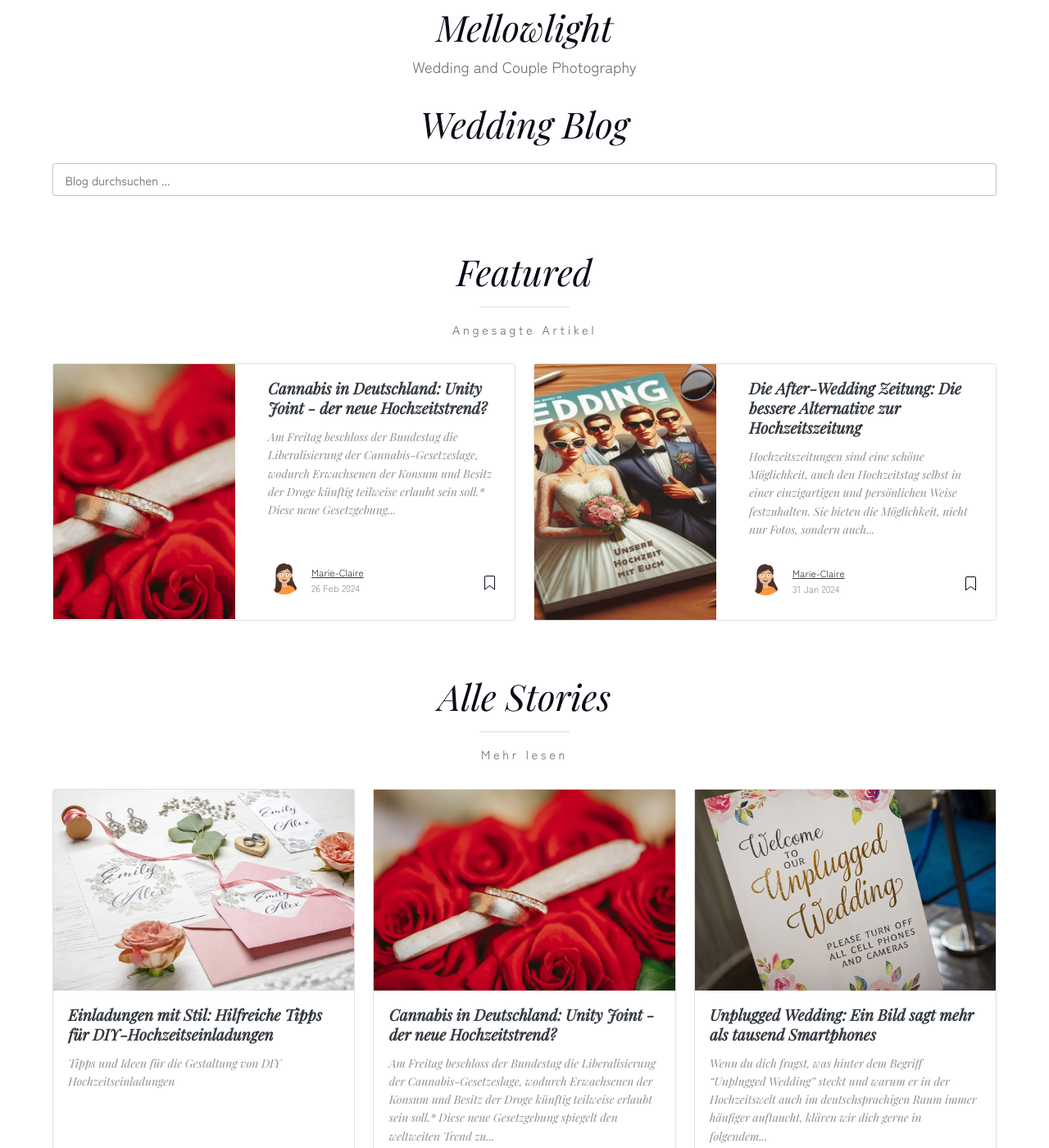
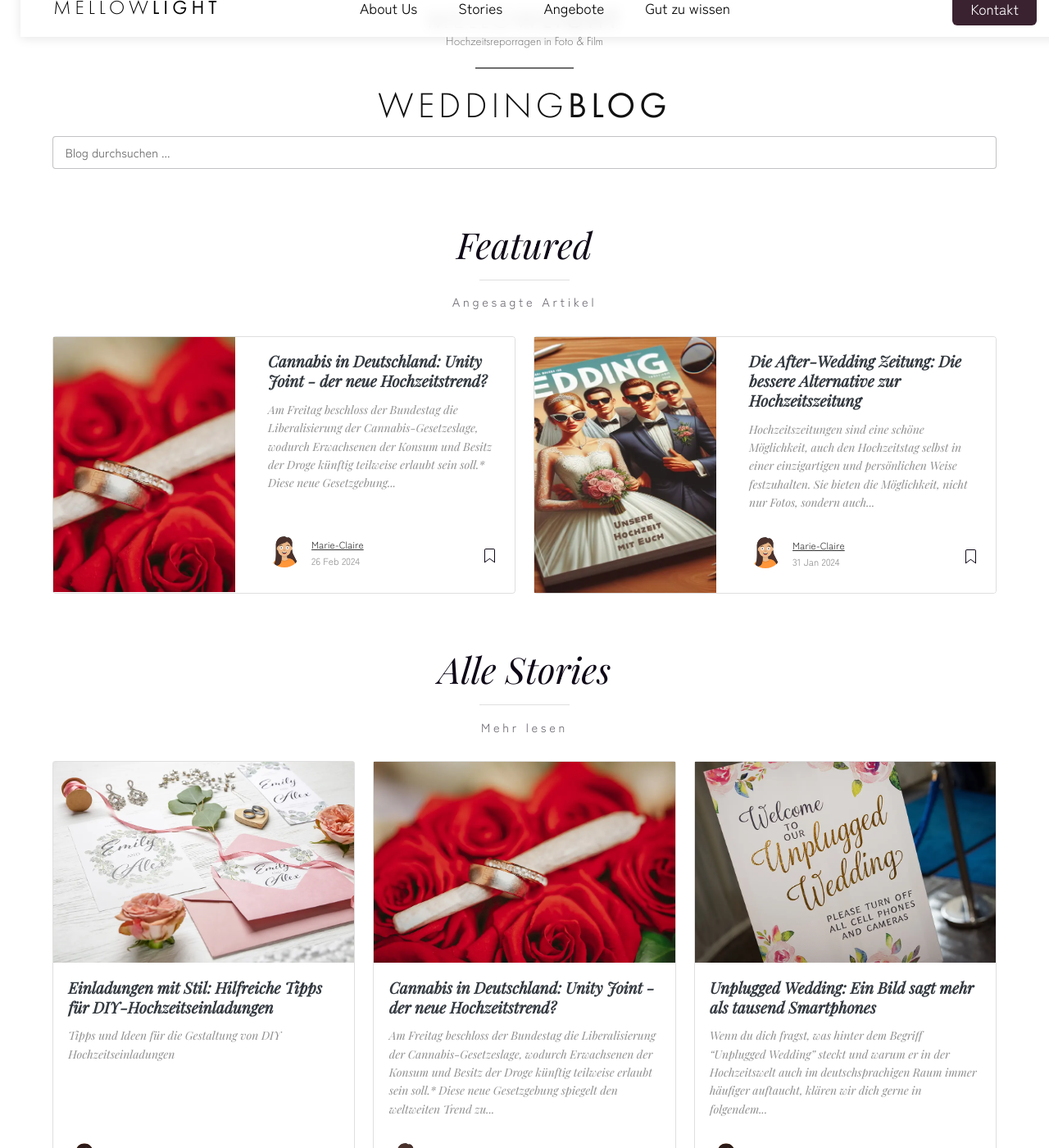
Before and after one commit to R0ckStrongo/mellowlight.blog, a Jekyll site: the page built from index.html, in a window 1280 px wide and 1400 px high. Shown: the whole window at 82% size. Built offline with Jekyll 4.4.1, drawn with Linux system fonts in a browser that asks for light colours; nearby versions of some CDN libraries; the list of posts is cut into pages by our own code.

Commit message:
reworked design

```diff
--- a/_layouts/default.html
+++ b/_layouts/default.html
@@ -15,8 +15,12 @@
 		<meta property="og:image:height" content="630">
 		{% endif %}
 		<link rel="stylesheet" href="https://stackpath.bootstrapcdn.com/bootstrap/4.1.3/css/bootstrap.min.css" integrity="sha384-MCw98/SFnGE8fJT3GXwEOngsV7Zt27NXFoaoApmYm81iuXoPkFOJwJ8ERdknLPMO" crossorigin="anonymous">
+		<!--
 		<link href="{{ site.baseurl }}/assets/css/screen.css" rel="stylesheet">
 		<link href="{{ site.baseurl }}/assets/css/main.min.css" rel="stylesheet">
+		-->
+		<link href="../assets/css/screen.css" rel="stylesheet">
+		<link href="../assets/css/main.min.css" rel="stylesheet">
 		<script data-goatcounter="https://blog-mellowlight.goatcounter.com/count"
         async src="//gc.zgo.at/count.js"></script>
 	</head>
@@ -45,7 +49,7 @@ ga('send', 'pageview');
 ================================================== -->
 		<!-- Header -->
 		<header class="zoom-me" id="header">
-			<nav role="navigation" class="top-right open nav-mobile hidden">
+			<nav role="navigation" class="top-right open nav-mobile">
 				<a href="index.html" class="disc l2"><div>Home</div></a>
 				<a href="about.html" class="disc l3"><div>About Us</div></a>
 				<a href="gallery.html" class="disc l4"><div>Stories</div></a>
@@ -53,7 +57,7 @@ ga('send', 'pageview');
 				<a href="faq.html" class="disc l6"><div>Gut zu wissen</div></a>
 				<a href="#kontakt" class="disc l7"><div>Kontakt</div></a>
 				<a class="disc l8 toggle" id="burger-toggle">
-					<svg xmlns="http://www.w3.org/2000/svg" height="2em" viewBox="0 0 448 512">
+					<svg xmlns="http://www.w3.org/2000/svg" height="-2em" viewBox="0 0 448 512">
 						<!--! Font Awesome Free 6.4.2 by @fontawesome - https://fontawesome.com License - https://fontawesome.com/license (Commercial License) Copyright 2023 Fonticons, Inc. -->
 						<style>
 							svg {
@@ -65,7 +69,7 @@ ga('send', 'pageview');
 					</svg>
 				</a>
 			</nav>
-			<nav class="navbar hidden" id="navbar">
+			<nav class="navbar" id="navbar">
 				<a href="index.html" class="nav-left">MELLOW<span class="highlight">LIGHT</span></a>
 				<div class="nav-center">
 					<a href="about.html">About Us</a>
@@ -77,9 +81,12 @@ ga('send', 'pageview');
 					<a href="#kontakt" class="button special">Kontakt</a>
 				</div>
 			</nav>
-			<h1>Mellowlight</h1>
-				<p>Wedding and Couple Photography</p>
-				<h2>Wedding Blog</h2>
+			<div class="blog-headline">
+				<div class="blog-brand">MELLOW<span class="highlight">LIGHT</span></div>
+				<div class="blog-subtitle">Hochzeitsreporragen in Foto & Film</div>
+				<div class="line"></div>
+				<div class="blog-title">WEDDING<span class="highlight">BLOG</span></div>
+			</div>
 		</header>
 		<!-- End Navigation
 ================================================== -->
@@ -129,7 +136,7 @@ ga('send', 'pageview');
 			<div class="d-md-flex h-100">
 				<div class="col-md-4 transpdark align-self-center text-center h-100">
 					<div class="d-md-flex align-items-center justify-content-center h-100">
-						<h2 class="d-md-block align-self-center py-1 font-weight-light">Kategorien erkunden <span class="d-none d-md-inline">→</span></h2>
+						<h3 class="d-md-block align-self-center py-1 font-weight-light">Kategorien erkunden <span class="d-none d-md-inline">→</span></h3>
 					</div>
 				</div>
 				<div class="col-md-8 p-5 align-self-center text-center">
--- a/assets/css/screen.css
+++ b/assets/css/screen.css
@@ -744,9 +744,7 @@ iframe {
         padding: 0;
         height: 350px;
         border-radius: 0;
-        background-image: url(../images/stacked-waves-2.svg);
-        background-size: cover;
-    }
+        background-color: 6f6f6f;
 
     .jumbotron.fortags .col-md-4 {
         background: rgba(255, 255, 255, 0.75);
@@ -762,8 +760,7 @@ iframe {
     margin-top: 3rem;
     padding: 0;
     border-radius: 0;
-    background-image: url(../images/stacked-waves-2.svg);
-    background-size: cover;
+    background-color: 6f6f6f;
 	margin-bottom: 0px;
 }
 
@@ -879,6 +876,35 @@ iframe {
 .toggle svg{
     margin-top: 0 ! important;
 }
+
+.blog-headline{
+    font-family: "futura-pt", sans-serif;
+	font-weight: 300;
+
+    color:#111;
+}
+.blog-brand{
+    font-size: 2rem;
+    letter-spacing: 5px;
+}
+
+.blog-subtitle{
+    font-size: 1rem;
+    margin-top: -10px;
+    color:#6f6f6f;
+}
+.line {
+  width: 120px;
+  height: 0;
+  border: 1px solid #6f6f6f;
+  display:inline-block;
+}
+
+.blog-title{
+    font-size: 3rem;
+    letter-spacing: 5px;
+}
+
 /*
 h2 a, h4.card-text{
 	font-family: itc-american-typewriter;
```
Also changed, not shown: assets/images/Social Banner Blog.jpeg, assets/images/_Social Banner Blog.jpeg (added), assets/images/favicon.ico, assets/images/stacked-waves-2.svg (deleted).
